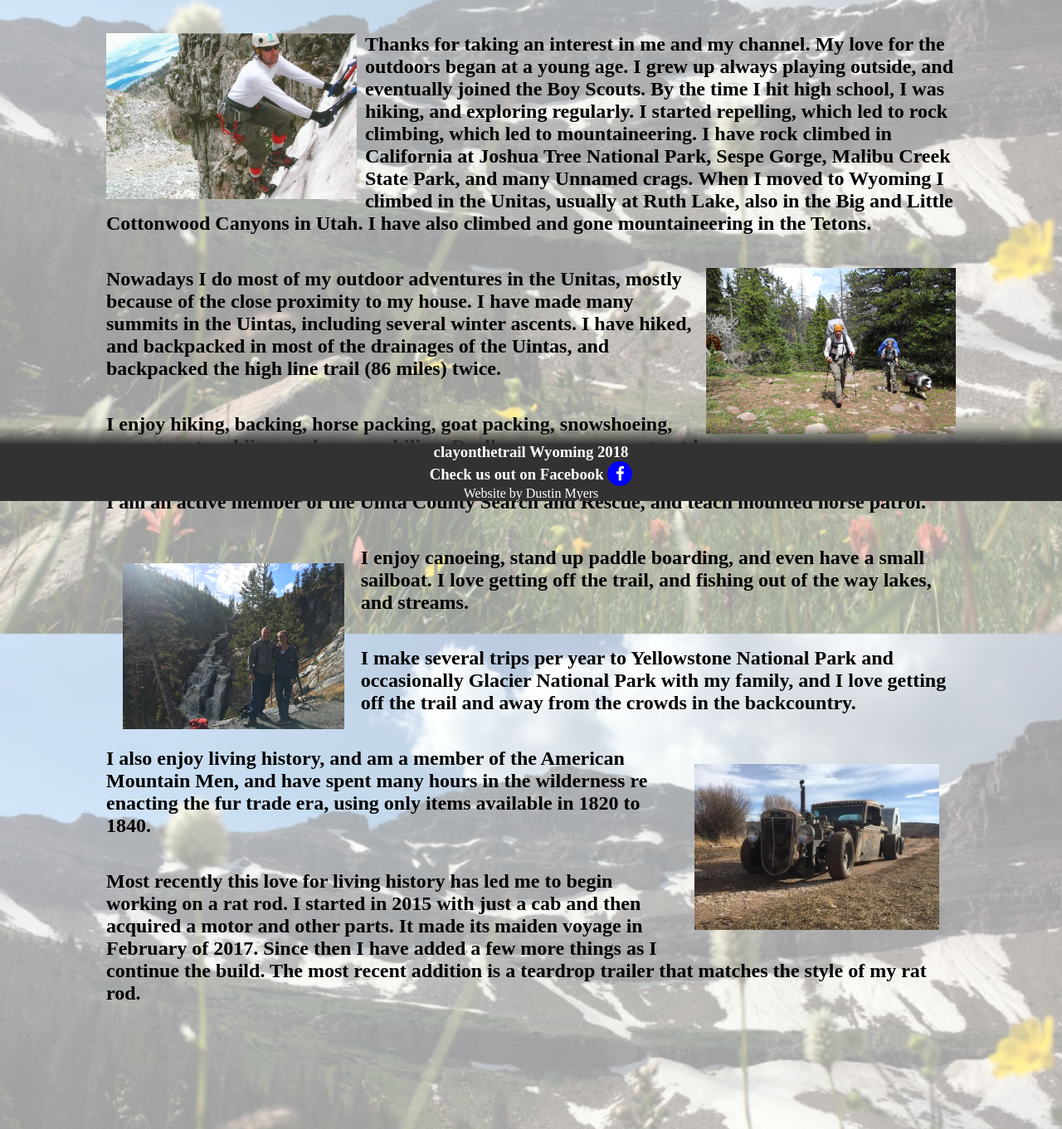
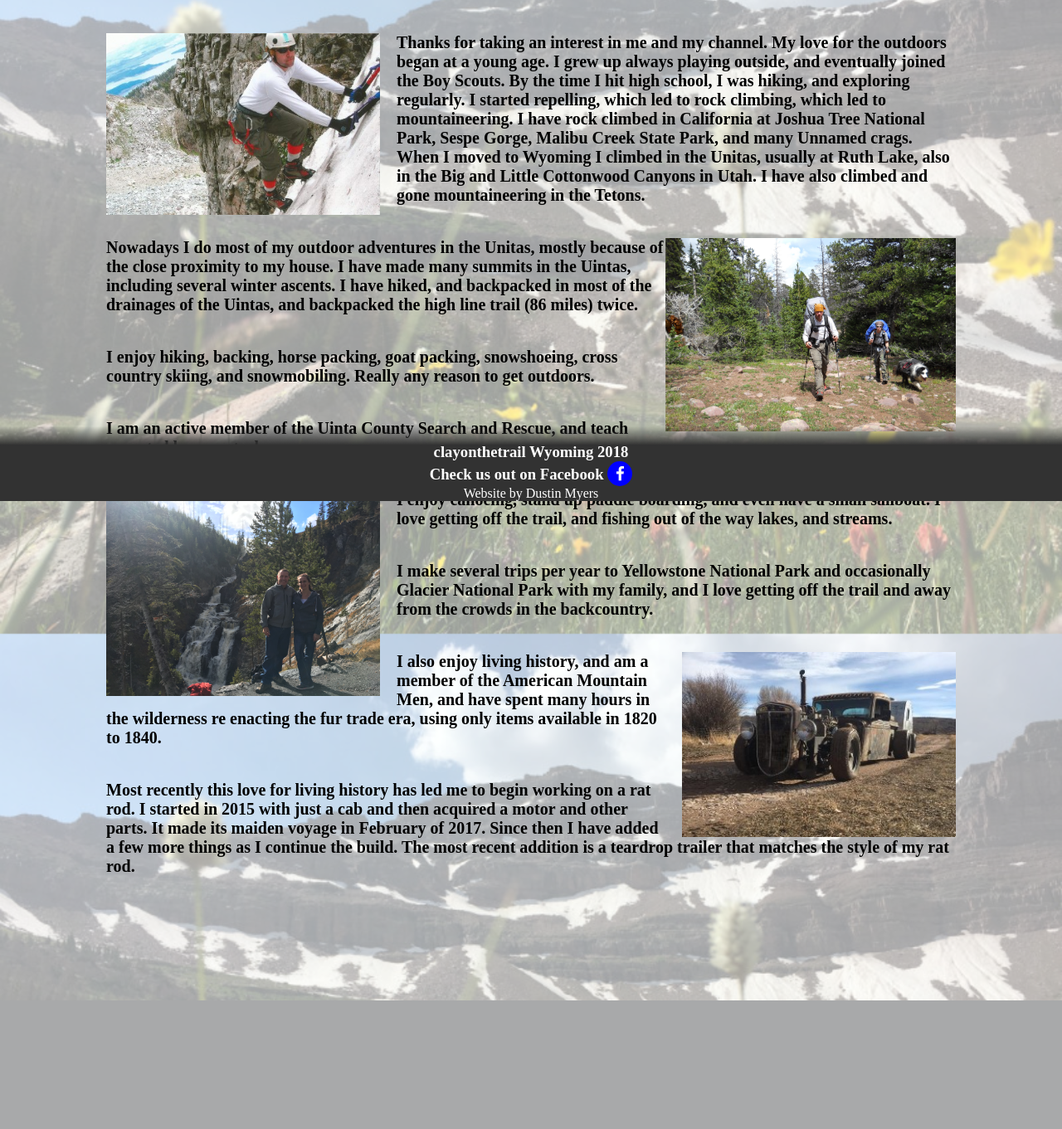
Before and after one commit to clayonthetrail/clayonthetrail.github.io, a PHP site: page /about.html in a window 1280 px wide. Shown: the part 196-1557 px from the top of the page at 83% size. After the commit the page ends 1402 px from the top, so only its background shows below. Run offline with PHP 8.4, Linux system fonts and the light colour scheme.

Commit message:
repair about

```diff
--- a/style/about.css
+++ b/style/about.css
@@ -97,7 +97,7 @@ footer p{
 }
 
 .paragraph{
-    font-size: 1.5rem;
+    font-size: 1.0rem;
     width: 80%;
     margin: 40px auto;
     font-weight: bold;
@@ -105,31 +105,62 @@ footer p{
 
 #me{
     float: left;
-    padding: 0 10px 0 0;
-    max-height: 200px;
+    width: 250px;
+    margin: 0 auto;
+    padding: 20px;
 }
 
 #highline{
     float:right;
-    max-height:200px;
+    margin: 0 auto;
+    width: 250px;
+    padding: 20px;
 }
 
 #yellowstone{
     float: left;
-    max-height: 200px;
-    margin: 20px;
+    width: 250px;
+    margin: 0 auto;
+    padding: 20px;
 }
 
 #rat{
     float: right;
-    max-height: 200px;
-    margin: 20px;
+    width: 250px;
+    margin: 0 auto;
+    padding: 20px;
 }
 
 @media only screen and (min-width: 800px) {
+
+    #me{
+        width: 350px;
+        padding: 0 20px 0 0;
+    }
+
+    #highline{
+        width: 350px;
+        padding: 0 0 20px 0;
+    }
+
+    #yellowstone{
+        width: 350px;
+        padding: 0 20px 0 0;
+    }
+
+    #rat{
+        width: 350px;
+        padding: 0 0 0 20px;
+    }
+
+    p.paragraph{
+        font-size: 1.25rem;
+    }
+
     nav{
         background-color: rgba(255, 255, 255, .8);
     }
+
     ul{
         width: 700px;
         margin: 0 auto;
```
Also changed, not shown: style/links.css (+8 -0 lines).
